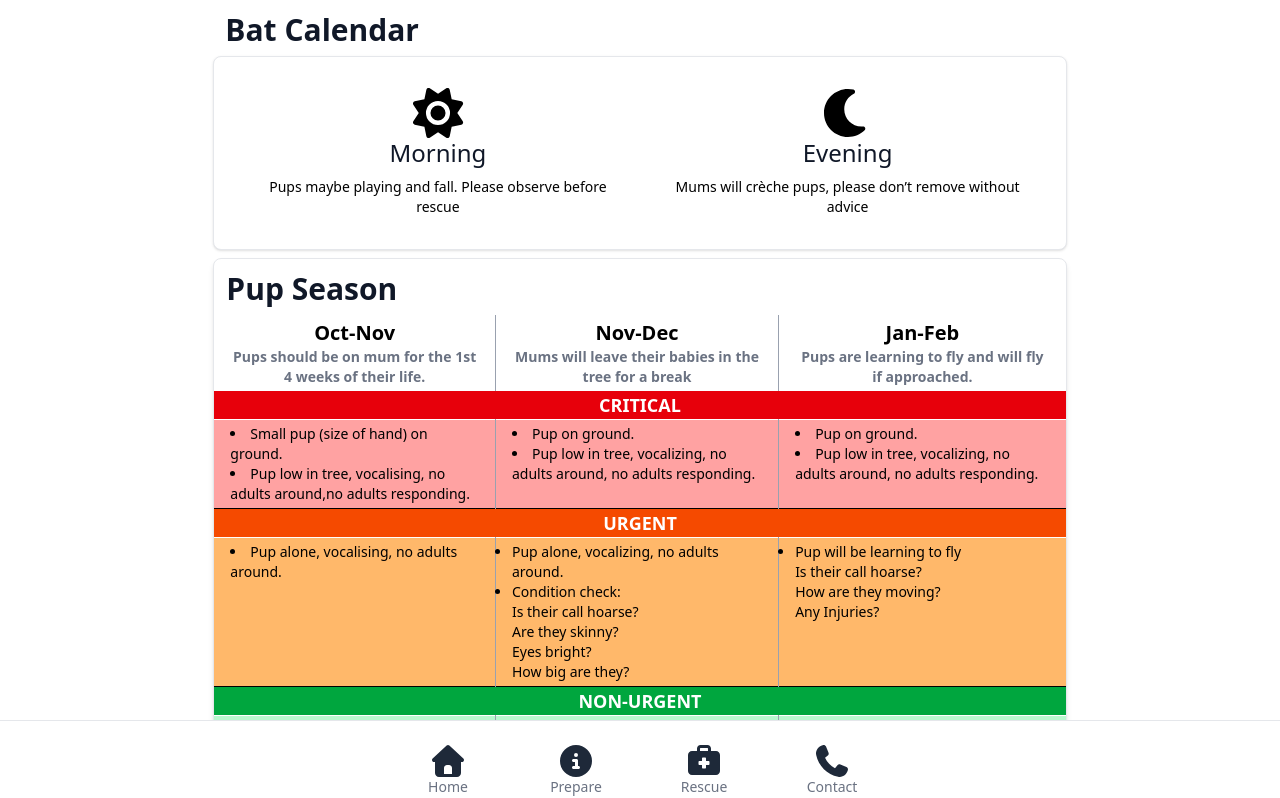
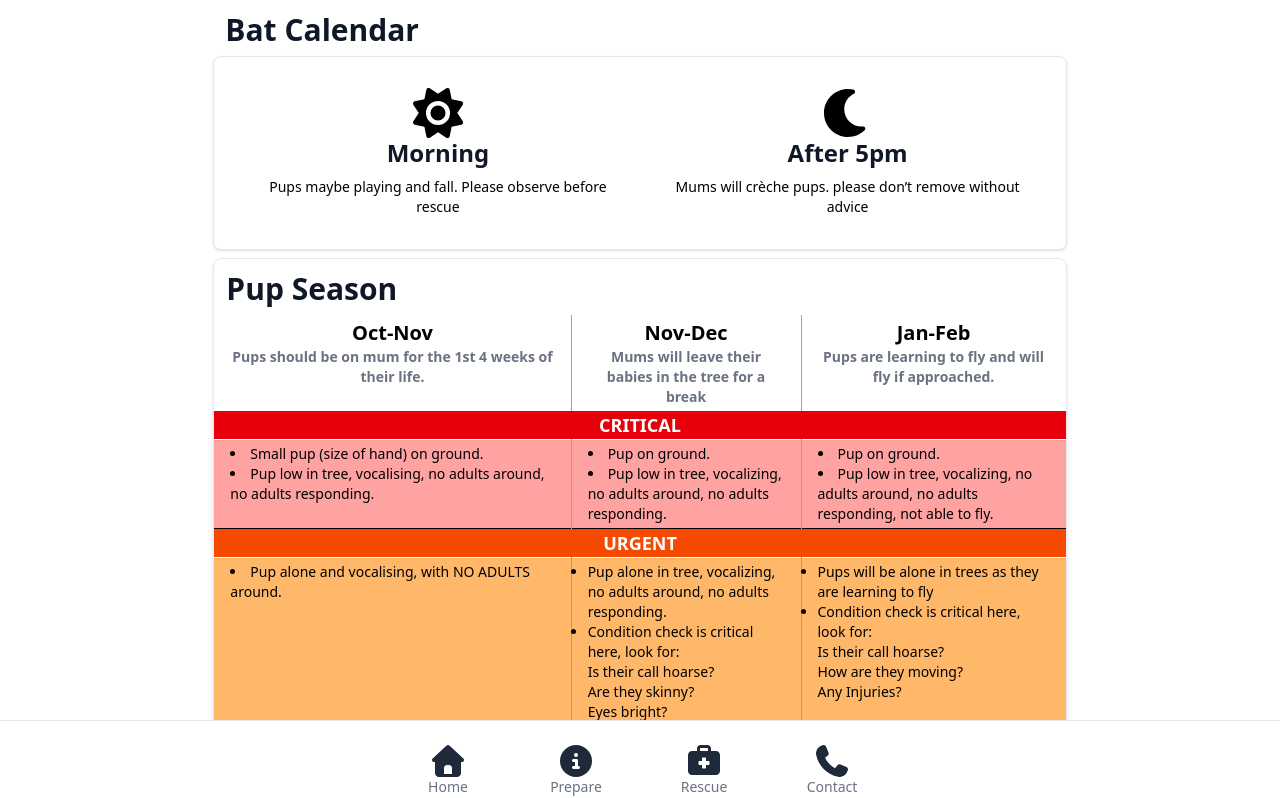
Before and after one commit to batsvictoria/batsvictoria.github.io, a Next.js app: page /calender in a window 1280 px wide. Shown: the top 798 px of the page. Built offline with nearby package versions, Linux system fonts and the light colour scheme.

Commit message:
calander changes

```diff
--- a/app/calender/page.tsx
+++ b/app/calender/page.tsx
@@ -24,7 +24,7 @@ export default function Page() {
                   <FontAwesomeIcon icon={faSun} className="text-black dark:text-white" size="3x" />
                 </div>
 
-                <h2 className="text-gray-900 dark:text-white text-2xl mb-2 text-center"> Morning</h2>
+                <h2 className="text-gray-900 dark:text-white text-2xl mb-2 text-center font-bold"> Morning</h2>
                 <p className="text-center text-sm">Pups maybe playing and fall. Please observe before rescue</p>
               </td>
 
@@ -34,8 +34,8 @@ export default function Page() {
                 </div>
 
 
-                <h2 className="text-gray-900 dark:text-white text-2xl mb-2 text-center"> Evening</h2>
-                <p className="text-center text-sm">Mums will crèche pups, please don’t remove without advice</p>
+                <h2 className="text-gray-900 dark:text-white text-2xl mb-2 text-center font-bold "> After 5pm</h2>
+                <p className="text-center text-sm">Mums will crèche pups. please don’t remove without advice</p>
               </td>
             </tr>
           </tbody>
@@ -71,25 +71,27 @@ export default function Page() {
             <tr className="bg-red-600 border-b text-center ">
               <td colSpan={3} className="text-lg font-bold">CRITICAL</td>
             </tr>
-
+{/* Oct-Nov*/}
             <tr className="bg-red-300 text-black border-b align-top ">
 
               <td className=" list-disc px-4 py-1 text-sm">
                 <td>
                   <li>Small pup (size of hand) on ground.</li>
-                  <li>Pup low in tree, vocalising, no adults around,no adults responding.</li>
+                  <li>Pup low in tree, vocalising, no adults around, no adults responding.</li>
                 </td>
               </td>
+              {/* Nov-Dec*/}
               <td className="list-disc border-s ps-4 px-4 py-1 border-gray-400 text-sm">
                 <td>
                   <li>Pup on ground.</li>
                   <li> Pup low in tree, vocalizing, no adults around, no adults responding.</li>
                 </td>
               </td>
+              {/* Jan-Feb*/}
               <td className="list-disc border-s ps-4 px-4 py-1 border-gray-400 text-sm">
 
                 <li>Pup on ground. </li>
-                <li>Pup low in tree, vocalizing, no adults around, no adults responding.</li>
+                <li>Pup low in tree, vocalizing, no adults around, no adults responding, not able to fly.</li>
 
               </td>
 
@@ -101,18 +103,18 @@ export default function Page() {
               <td colSpan={3} className="text-lg font-bold">URGENT</td>
             </tr>
 
+              {/* Oct-Nov*/}
             <tr className="bg-orange-300 text-black border-b align-top ">
-
               <td className="px-4 py-1 text-sm">
 
-                <li>Pup alone, vocalising, no adults around.</li>
+                <li>Pup alone and vocalising, with NO ADULTS around.</li>
               </td>
-
+{/* Nov-Dec*/}
               <td className="px-4 py-1 border-s ps-4 border-gray-400 text-sm">
                 <ul className="list-disc">
-                  <li>Pup alone, vocalizing, no adults around.</li>
-                  <li> Condition check:</li>
-                  <ul>
+                  <li>Pup alone in tree, vocalizing, no adults around, no adults responding.</li>
+                  <li> Condition check is critical here, look for:</li>
+                  <ul >
                     <li>Is their call hoarse?</li>
                     <li>Are they skinny?</li>
                     <li>Eyes bright?</li>
@@ -120,9 +122,11 @@ export default function Page() {
                   </ul>
                 </ul>
               </td>
+               {/* Jan-Feb*/}
               <td className="px-4 py-1 border-s ps-4 border-gray-400 text-sm">
                 <ul className="list-disc ">
-                  <li>Pup will be learning to fly</li>
+                  <li>Pups will be alone in trees as they are learning to fly</li>
+                  <li> Condition check is critical here, look for:</li>
                   <ul>
                     <li>Is their call hoarse?</li>
                     <li>How are they moving?</li>
@@ -133,28 +137,33 @@ export default function Page() {
 
             </tr>
 
-            <tr className="bg-green-600 border-b text-center">
+            <tr className="bg-blue-600 border-b text-center">
               <td colSpan={3} className="text-lg font-bold">NON-URGENT</td>
             </tr>
 
-            <tr className="bg-green-200 text-black border-b align-top ">
+            <tr className="bg-blue-200 text-black border-b align-top ">
 
+              {/* Oct-Nov*/}
               <td className=" list-disc px-4 py-1 text-sm">
                 <td>
-                  <li>Small pup (size of hand) on ground.</li>
-                  <li>Pup low in tree, vocalising, no adults around,no adults responding.</li>
+                  <li>Pup alone, not vocalizing and adults near by.</li>
+                  <li>Low in tree (mum may have accidentally dropped - monitor to make sure mum isn't trying to retrieve baby before intervention).</li>
                 </td>
               </td>
+               {/* Nov-Dec*/}
               <td className="list-disc px-4 py-1 border-s ps-4 border-gray-400 text-sm">
                 <td>
-                  <li>Pup on ground.</li>
-                  <li> Pup low in tree, vocalizing, no adults around, no adults responding.</li>
+                  <li>Pup alone, not vocalizing and adults nearby</li>
+
                 </td>
               </td>
+              {/* Jan-Feb*/}
               <td className="list-disc px-4 py-1 border-s ps-3 border-gray-400 text-sm">
+                <li>Pup alone, not vocalizing and adults near by </li>
 
-                <li>Pup on ground. </li>
-                <li>Pup low in tree, vocalizing, no adults around, no adults responding.</li>
+                <li> <p className="font-bold underline text-red-600">Experienced rescuers only!</p>
+                  You must approach with care, as pups will attempt to fly and can fly into the river!
+                </li>
 
               </td>
 
--- a/app/components/contact.tsx
+++ b/app/components/contact.tsx
@@ -7,7 +7,7 @@ export default function ContactItem({ name, url, icon, children }: { name: strin
             <li>
                 <a href={url} className="flex items-center p-3 text-base font-bold text-gray-900 rounded-lg bg-gray-50 hover:bg-gray-100 group hover:shadow dark:bg-gray-600 dark:hover:bg-gray-500 dark:text-white">
                     {icon ?
-                        <Image src={icon} className="w-20 md:w-15 max-w-full max-h-full" alt="Apple Watch" />
+                        <Image src={icon} className="w-20 md:w-15 max-w-full max-h-full" alt="" />
                         :
                         <>
                             <span className="w-20 md:w-15 max-w-full max-h-full"></span>
```
